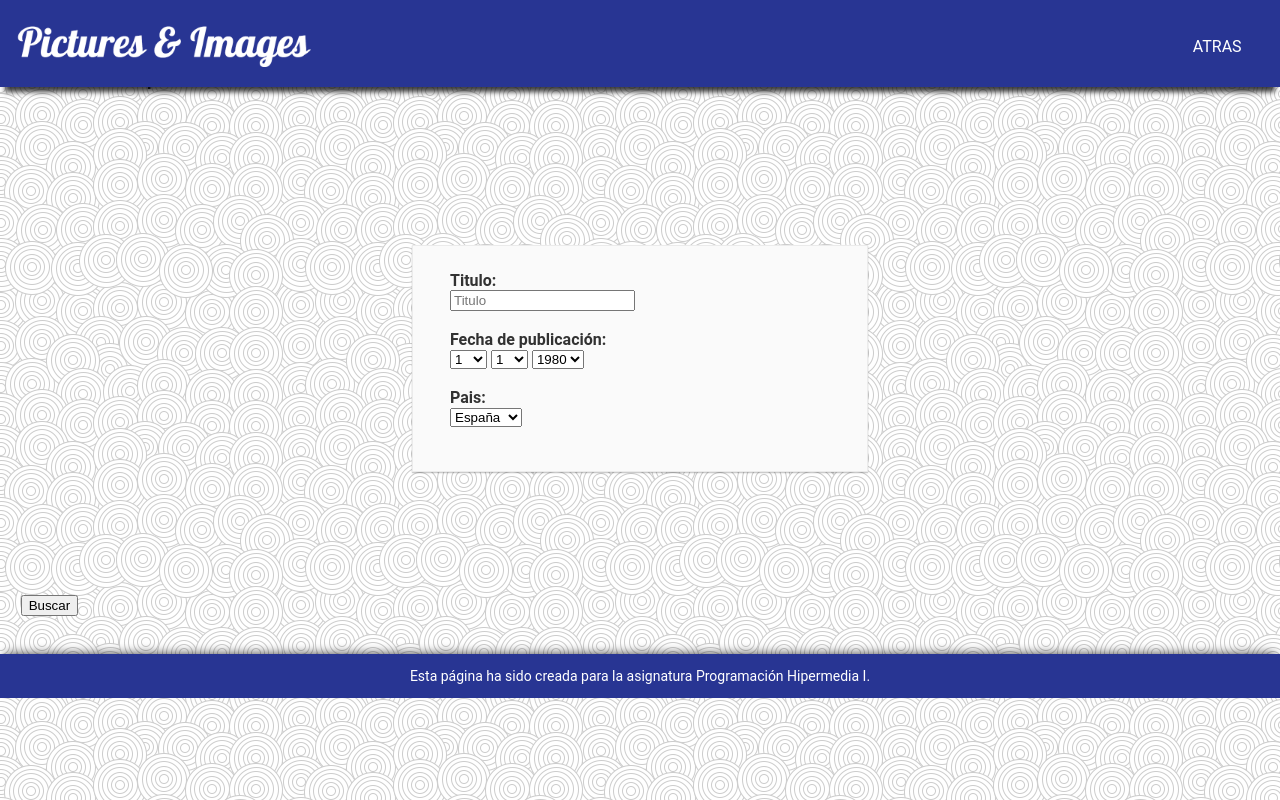
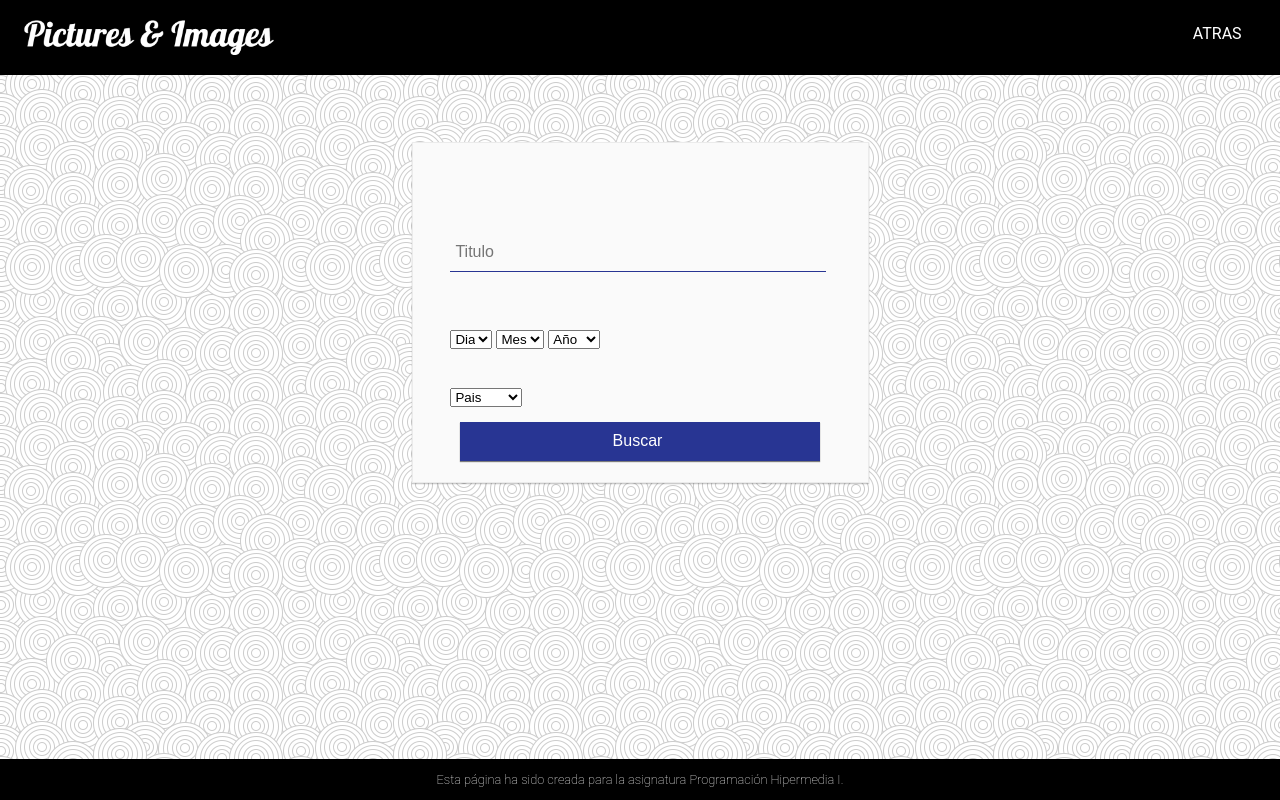
Before and after one commit to hec17x/PH1, a PHP site: page /busqueda.html in a window 1280 px wide. Run offline with PHP 8.4, Linux system fonts and the light colour scheme.

Commit message:
actualización de estilos

```diff
--- a/busqueda.html
+++ b/busqueda.html
@@ -10,6 +10,8 @@
 
 <link rel="stylesheet" type="text/css" href="css/home.css" />
 
+<link rel="stylesheet" type="text/css" href="css/print.css" media="print"
+title="Estilo para impresión" />
 
 <title>PI - BUSQUEDA DE FOTOS</title>
 </head>
@@ -19,7 +21,7 @@
 
 <body>
 
-<header id="cabecera">
+<header id="cab_principal">
     <a href="index.html"><img src="images/logo1.png" width="300" alt="foto"></a>
     <nav>
         <ul class="menu">
@@ -27,11 +29,10 @@
         </ul>
     </nav>
     </header>
-
-<h2> Busqueda:</h2>
+<section id="content-busqueda">
 <h3>Criterios de busqueda:</h3>
 
-	<div id="busqueda">
+	<div id="formulario">
 			 <form action="resultado.html" method="post">
 			 		<label for="B_titulo" > <b>Titulo:</b> </label>
 					<br>
@@ -41,6 +42,7 @@
 						<label for="B_Dia"><b>Fecha de publicación:</b></label>
 					<br>
 						<select id="B_Dia" name="B_Dia">
+                             <option value="" disabled selected>Dia</option>
     						<option value="1">1</option>
     						<option value="2">2</option>
     						<option value="3">3</option>
@@ -73,6 +75,7 @@
     						<option value="30">30</option>
   						</select>
   						<select name="B_Mes">
+                            <option value="" disabled selected>Mes</option>
     						<option value="1">1</option>
     						<option value="2">2</option>
     						<option value="3">3</option>
@@ -87,6 +90,7 @@
     						<option value="12">12</option>
   						</select>
   						<select name="B_Año">
+                            <option value="" disabled selected>Año</option>
     						<option value="1980">1980</option>
     						<option value="1981">1981</option>
     						<option value="1982">1982</option>
@@ -129,6 +133,7 @@
 					<label for="R_pais"><b>Pais:</b></label>
 					<br>
                     <select id="R_pais" name="R_Nacimiento_Mes">
+                        <option value="" disabled selected>Pais</option>
                             <option value="España">España</option>
                             <option value="Egipto">Egipto</option>
                             <option value="Congo">Congo</option>
@@ -136,10 +141,11 @@
                         </select>
                         <br>
 					<br>
-				</form>
+
 				<a href="resultado.html"><input type="submit" value="Buscar"/> </a>
+                </form>
 	</div>
-
+</section>
 <footer>
     <p>Esta página ha sido creada para la asignatura Programación Hipermedia I.<p>
 </footer>
--- a/css/home.css
+++ b/css/home.css
@@ -1,32 +1,36 @@
 @charset "utf-8";
+
+@media screen and (min-width: 700px) {
 a{
     color:black;
 }
 
-body section{
+#content-index {
 
-    margin-bottom: 80%;
+    margin-bottom: 50%;
 
 }
 
+
 #busqueda
 {
-   margin-bottom: 2%;
-  padding: 1%;
+
 }
 
 footer{
     width: 100%;
     position: absolute;
     left: 0%;
-    background: rgba(40, 53, 147, 1);
-    box-shadow: 0px -5px 10px  -5px rgba(0,0,0,0.75);
+    bottom: 0;
+    background: rgba(0, 0, 0, 1);
    }
 
 
 footer p{
     text-align: center;
     color:white;
+    font-weight: lighter;
+    font-size: 80%;
 
 }
 
@@ -39,25 +43,35 @@ h3{
     font-weight: bold;
 }
 
+section h2, h3
+{
+  font-weight: lighter;
+}
+
 #cab_principal
 {
-    background: rgba(40, 53, 147, 1);
-    position: absolute;
-    top: 0%;
-    right: 0%;
-    left: 0%;
-    box-shadow: 0px 10px 5px -5px rgba(0,0,0,0.75);
+    background: rgba(0, 0, 0, 1);
+    position: fixed;
+    top: 0;
+    z-index: 100;
+    left: 0;
+    width: 100%;
+
 }
 
 #cab_principal nav, li
 {
     list-style-type: none;
+
 }
 
 #cab_principal img
 {
-    margin-top:2%;
-    margin-left: 1%;
+   margin: 20px;
+  float: left;
+  min-width: 15%;
+  max-width: 20%;
+  display: block;
 }
 
 #cab_principal nav a
@@ -65,72 +79,53 @@ h3{
      color: rgba(255, 255, 255, 1);
      text-decoration:none;
      list-style-type: none;
-
      position: absolute;
+     float: right;
      right: 2%;
-     top: 25%;
+     top: 15%;
      padding: 1%;
+     margin: 0 auto;
+     display: inline-block;
+     font-size: 100%;
     transition-property: background;
-    transition-duration: 1s;
+    transition-duration: 0.5s;
     transition-timing-function: linear;
 }
 
 #cab_principal nav a:hover
 {
-     background: rgba(57, 73, 171, 1);
-}
-
-#cabecera
-{
-
-    background:rgba(40, 53, 147, 1);
-    position: fixed;
-    top: 0%;
-    left: 0%;
-    right: 0%;
-    box-shadow: 0px 10px 5px -5px rgba(0,0,0,0.75);
-}
-
-
-#cabecera nav, li
-{
-    list-style-type: none;
-}
-
-#cabecera img
-{
-    margin-top:2%;
-    margin-left: 1%;
-}
-
-#cabecera nav a
-{
-     color: rgba(255, 255, 255, 1);
-     text-decoration:none;
-     list-style-type: none;
-
-     position: fixed;
-     right: 2%;
-     top: 3%;
-     padding: 1%;
-    transition-property: background;
-    transition-duration: 1s;
-    transition-timing-function: linear;
-}
-
-#cabecera nav a:hover
-{
-     background: rgba(57, 73, 171, 1);
+     background: #424242;
 }
 
 
 form {
-    width: 380px;
-    margin: 10% auto;
+    min-width: 15%;
+    max-width: 30%;
+    margin: 8% auto;
     background: #fafafa;
     padding: 2% 3%;
     border: 1px solid #ebebeb;
     box-shadow: rgba(0,0,0,0.14902) 0px 1px 1px 0px,rgba(0,0,0,0.09804) 0px 1px 2px 0px;
+      -webkit-transition: all 1s ease;
+    -moz-transition: all 1s ease;
+    -o-transition: all 1s ease;
+}
+
+form:hover
+{
+     box-shadow: rgba(0,0,0,0.5) 0px 10px 10px 0px;
+      -webkit-transition: all 1s ease;
+    -moz-transition: all 1s ease;
+    -o-transition: all 1s ease;
+
+}
+
+form img
+{
+  margin: auto 10%;
+  min-width: 50%;
+  max-width: 75%;
+
 }
 
 form h3
@@ -140,49 +135,147 @@ form h3
 }
 
 
+#formulario
+{
+  position:relative;
+  min-width: 50%;
+  max-width: 100%;
+}
 
-#login input
+
+#formulario input
 {
   font-size: 100%;
-    padding: 10px 10px 10px 5px;
-    -webkit-appearance: none;
-    display: block;
+  color: #636363;
   background: #fafafa;
-    color: #636363;
-    width: 100%;
-    border: none;
+
+  padding:10px 10px 10px 5px;
+  margin-top: 12%;
+  display:block;
+  width:95%;
+  font-size: 100%;
+  border:none;
   border-radius: 0;
-    border-bottom: 1px solid #757575;
   font-weight: lighter;
+  border-bottom:1px solid rgba(40, 53, 147, 1);
   transition-property: background;
   transition-duration: 1s;
   transition-timing-function: linear;
 
 }
 
+#formulario input:focus
+{
+   outline:none;
 
-#login input[type="submit"]
+}
+
+
+#formulario input:focus::-webkit-input-placeholder { color:transparent; }
+
+
+#formulario input[type="submit"]
 {
     background: rgba(40, 53, 147, 1);
-
+   margin: -1% auto;
+   min-width: 50%;
+   max-width: 100%;
     color: white;
+  box-shadow: rgba(0,0,0,0.5) 0px 1px 1px 0px;
+      -webkit-transition: all 1s ease;
+    -moz-transition: all 1s ease;
+    -o-transition: all 1s ease;
 
 
 }
 
-#login input[type="submit"]:hover
+#formulario input[type="submit"]:hover
 {
+
     background: rgba(83, 109, 254, 1);
+    box-shadow: rgba(0,0,0,0.5) 0px 5px 5px 0px;
+   min-width: 50%;
+   max-width: 100%;
      transition-property: background;
-    transition-duration: 1s;
+    transition-duration: 0.4s;
     transition-timing-function: linear;
+      -webkit-transition: all 0.4s ease;
+    -moz-transition: all 0.4s ease;
+    -o-transition: all 0.4s ease;
+
 }
 
-#login p
+
+#formulario label{
+
+  color:rgba(40, 53, 147, 1);
+  font-size:110%;
+  font-weight:normal;
+  position:absolute;
+  pointer-events:none;
+  top:-40%;
+  left: 1.2%;
+  transition:0.2s ease all;
+  -moz-transition:0.2s ease all;
+  -webkit-transition:0.2s ease all;
+}
+
+
+
+/* active state */
+#formulario input:focus ~ label, input:valid ~ label    {
+
+
+  font-size:110%;
+  color:rgba(83, 109, 254, 1);
+}
+
+form label
+{
+  color: black;
+}
+
+form p
+{
+     font-size: 100%;
+     margin-bottom: -5%;
+}
+
+#formulario p
 {
     text-align: center;
+    color: rgba(40, 53, 147, 1);
     font-size: 100%;
+    margin-top: -1%;
+    margin-bottom: 5%;
 }
+#formulario a
+{
+
+    font-size: 100%;
+
+    text-decoration: none;
+
+}
+
+
+#formulario .bar
+{
+  position:relative;
+  display:block;
+  width:100%;
+}
+
+/* active state */
+#formulario input:focus {
+
+  border-bottom:1px solid rgba(83, 109, 254, 1);
+  transition:0.2s ease all;
+  -moz-transition:0.2s ease all;
+  -webkit-transition:0.2s ease all;
+}
+
+
 
 form h2
 {
@@ -192,28 +285,22 @@ form h2
 
 #galeria_index
 {
+    margin: 0 auto;
+    overflow: hidden;
   position: relative;
     float: left;
-    margin-right: 4%;
-    margin-left: 4%;
-    padding-bottom: 1%;
-     margin-bottom: 3%;
      width: 25%;
-    background: rgba(250,250,250,0.5);
-    border: 1px solid #ebebeb;
+     line-height: 0;
   box-shadow: rgba(0,0,0,0.14902) 0px 1px 1px 0px,rgba(0,0,0,0.09804) 0px 1px 2px 0px;
-      -webkit-transition: all 0.5s ease;
-    -moz-transition: all 0.5s ease;
-    -o-transition: all 0.5s ease;
 
 }
 
-#galeria_index p
+
+#galeria_index #info
 {
-    text-align: center;
-    color: #636363;
-      font-weight: lighter;
-      font-size: 100%;
+  display: none;
+  position: absolute;
+  width: 100%;
 
 }
 
@@ -221,18 +308,49 @@ form h2
 {
     max-width:100%;
 
+    -webkit-transition: transform 0.1s ease;
+    -moz-transition: transform 0.1s ease;
+    -o-transition: transform 0.1s ease;
 }
+
+#galeria_index:hover img
+{
+    -webkit-transform: scale(1.5);
+    -moz-transform: scale(1.5);
+    -o-transform: scale(1.5);
+    -ms-transform: scale(1.5);
+    transform: scale(1.5);
+
+
+}
+
 #galeria_index:hover {
 
-    opacity: 1;
 
--webkit-transform: scale(1.1);
-    -moz-transform: scale(1.1);
-    -o-transform: scale(1.1);
-    -ms-transform: scale(1.1);
-    transform: scale(1.1);
+    box-shadow: rgba(0,0,0,0.5) 0px 10px 10px 0px;
 
 }
+
+#galeria_index p
+{
+
+    color: rgba(255, 255, 255, 1);
+    font-size: 80%;
+    text-align: center;
+    font-weight: lighter;
+}
+
+#galeria_index:hover #info{
+
+
+  display: block;
+  background: rgba(0, 0, 0, 0.2);
+  width: 100%;
+  bottom: 0%;
+
+}
+
+
 
 
 html
@@ -240,7 +358,8 @@ html
 	font-family: 'Roboto', sans-serif;
 	background-image: url("../images/background.png");
 	background-repeat: repeat;
-
+	position:relative;
+min-height:100%
 }
 
 
@@ -255,7 +374,5 @@ li {
     }
 
 
-p{
-    font-size: 14px;
-    color: rgba(50, 50, 50, 1);
+
 }
```
Also changed, not shown: index.html (+65 -19 lines), images/logo2.png (added). Lines whose indentation alone changed are shown as unchanged.
